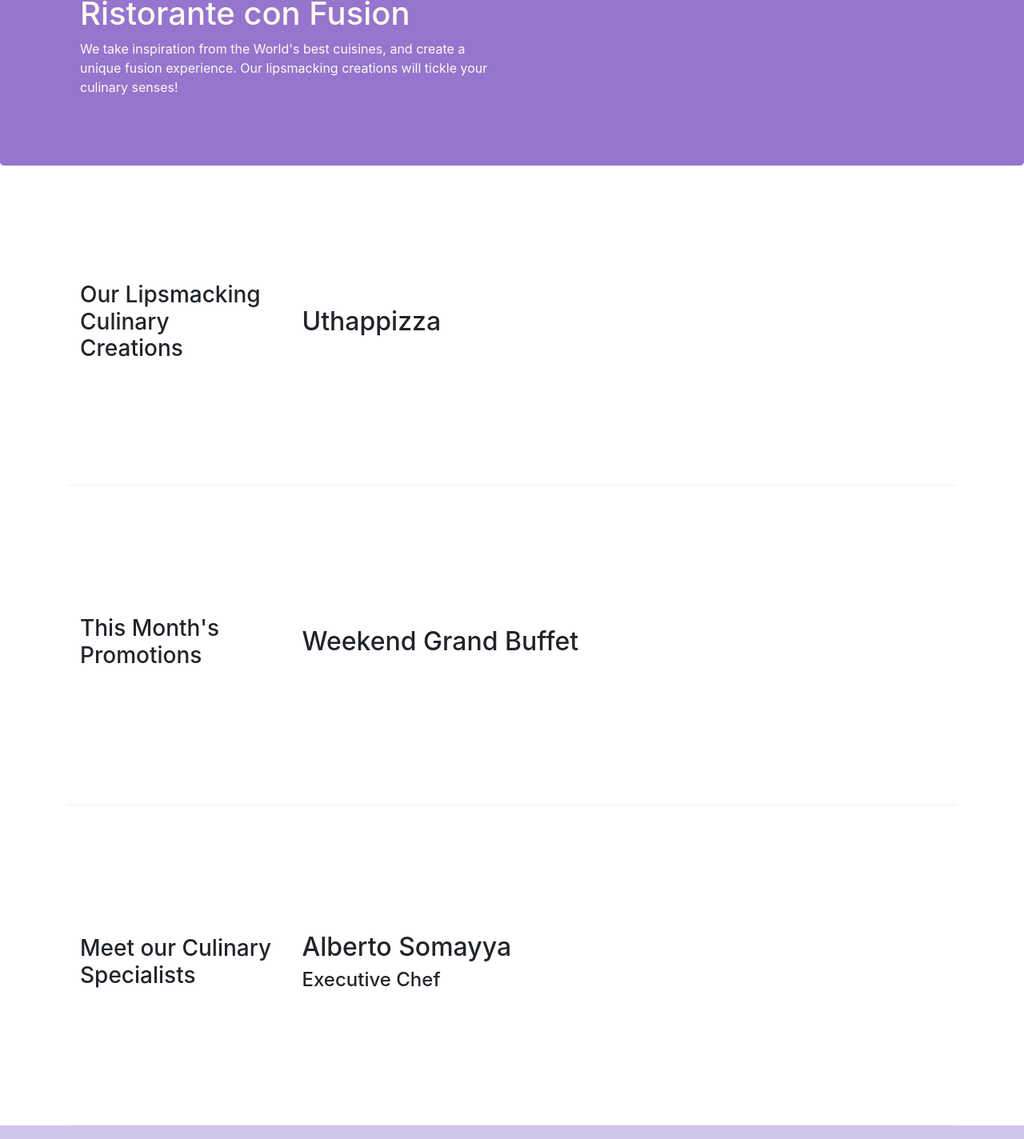
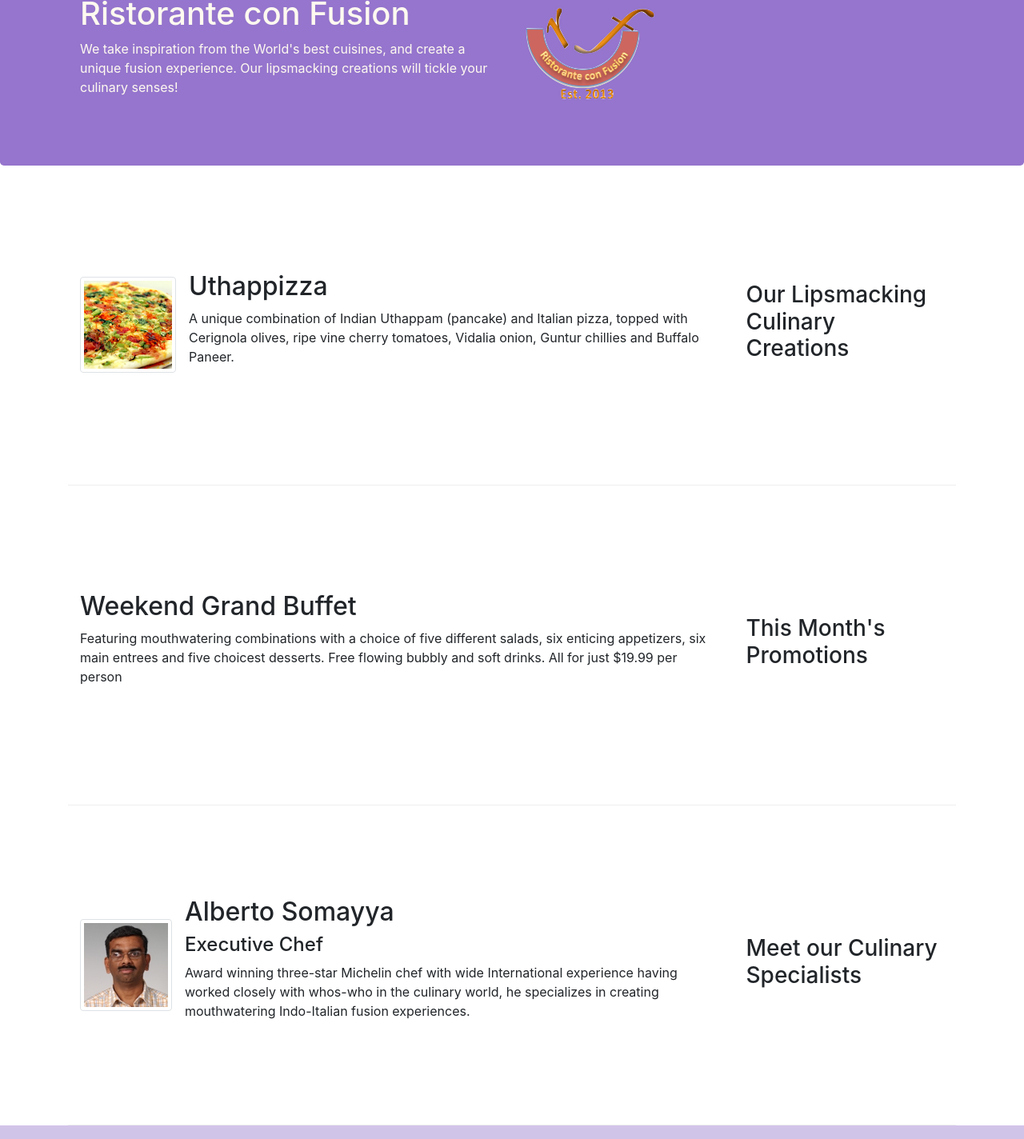
Before and after one commit to s-486/Frontend_Web_UI_Framewotks-_and-Tools, a website: page index.html in a window 1280 px wide. Shown: the part 127-1551 px from the top of the page at 80% size. Drawn offline with nearby package versions, Linux system fonts and the light colour scheme.

Commit message:
images and media

```diff
--- a/index.html
+++ b/index.html
@@ -21,7 +21,7 @@
             <button class="navbar-toggler" type="button" data-toggle="collapse" data-target="#Navbar">
                 <span class="navbar-toggler-icon"></span>
             </button>
-            <a class="navbar-brand mr-auto" href="#">Ristorante Con Fusion</a>
+            <a class="navbar-brand mr-auto" href="#"><img src="img/logo.png" height="30" width="41"></a>
             <div class="collapse navbar-collapse" id="Navbar">
                 <ul id="nav-list" class="navbar-nav mr-auto">
                     <li class="nav-item active"><a class="nav-link" href="#"><span class="fa fa-home fa-lg"></span> Home</a></li>
@@ -41,8 +41,8 @@
                     <h1>Ristorante con Fusion</h1>
                     <p>We take inspiration from the World's best cuisines, and create a unique fusion experience. Our lipsmacking creations will tickle your culinary senses!</p>
                 </div>
-                <div class="col-12 col-sm">
-
+                <div class="col-sm align-self-center">
+                    <img src="img/logo.png" class="img-fluid">
                 </div>
             </div>
         </div>
@@ -50,34 +50,46 @@
 
     <div class="container">
         <div class="row row-content align-items-center">
-            <div class="col-12 col-sm-4 col-md-3">
+            <div class="col-12 col-sm-4 col-md-3 order-sm-last">
                 <h3>Our Lipsmacking Culinary Creations</h3>
             </div>
             <div class="col col-sm col-md">
-                <h2>Uthappizza</h2>
-                <p class="d-none d sm-block">A unique combination of Indian Uthappam (pancake) and Italian pizza, topped with Cerignola olives, ripe vine cherry tomatoes, Vidalia onion, Guntur chillies and Buffalo Paneer.</p>
+                <div class="media">
+                    <img class="d-flex mr-3 img-thumbnail align-self-center" src="img/uthappizza.png" alt="uthappizza">
+                    <div class="media-body">
+                    <h2 class="mt-0">Uthappizza</h2>
+                    <p class="d-none d-sm-block">A unique combination of Indian Uthappam (pancake) and Italian pizza, topped with Cerignola olives, ripe vine cherry tomatoes, Vidalia onion, Guntur chillies and Buffalo Paneer.</p>
+                    </div>
+
+                </div>
             </div>
         </div>
 
 
         <div class="row row-content align-items-center">
-            <div class="col-12 col-sm-4 col-md-3">
+            <div class="col-12 col-sm-4 col-md-3 order-sm-last">
                 <h3>This Month's Promotions</h3>
             </div>
             <div class="col col-sm col-md">
                 <h2>Weekend Grand Buffet</h2>
-                <p class="d-none d sm-block">Featuring mouthwatering combinations with a choice of five different salads, six enticing appetizers, six main entrees and five choicest desserts. Free flowing bubbly and soft drinks. All for just $19.99 per person </p>
+                <p class="d-none d-sm-block">Featuring mouthwatering combinations with a choice of five different salads, six enticing appetizers, six main entrees and five choicest desserts. Free flowing bubbly and soft drinks. All for just $19.99 per person </p>
             </div>
         </div>
 
         <div class="row row-content align-items-center">
-            <div class="col-12 col-sm-4 col-md-3">
+            <div class="col-12 col-sm-4 col-md-3 order-sm-last">
                 <h3>Meet our Culinary Specialists</h3>
             </div>
-            <div class="col col-sm col-md">
-                <h2>Alberto Somayya</h2>
-                <h4>Executive Chef</h4>
-                <p class="d-none d sm-block">Award winning three-star Michelin chef with wide International experience having worked closely with whos-who in the culinary world, he specializes in creating mouthwatering Indo-Italian fusion experiences. </p>
+            <div class="col col-sm col-md order-sm-first">
+                <div class="media">
+                    <img class="d-flex mr-3 img-thumbnail align-self-center" src="img/alberto.png" alt="alberto">
+                    <div class="media-body">
+                        <h2>Alberto Somayya</h2>
+                        <h4>Executive Chef</h4>
+                        <p class="d-none d-sm-block">Award winning three-star Michelin chef with wide International experience having worked closely with whos-who in the culinary world, he specializes in creating mouthwatering Indo-Italian fusion experiences. </p>
+                    </div>
+                </div>
+
             </div>
         </div>
     </div>
```
Also changed, not shown: aboutus.html (+3 -2 lines), contactus.html (+3 -2 lines), img/alberto.png (added), img/buffet.png (added), img/logo.png (added), img/uthappizza.png (added), 3 other files.
